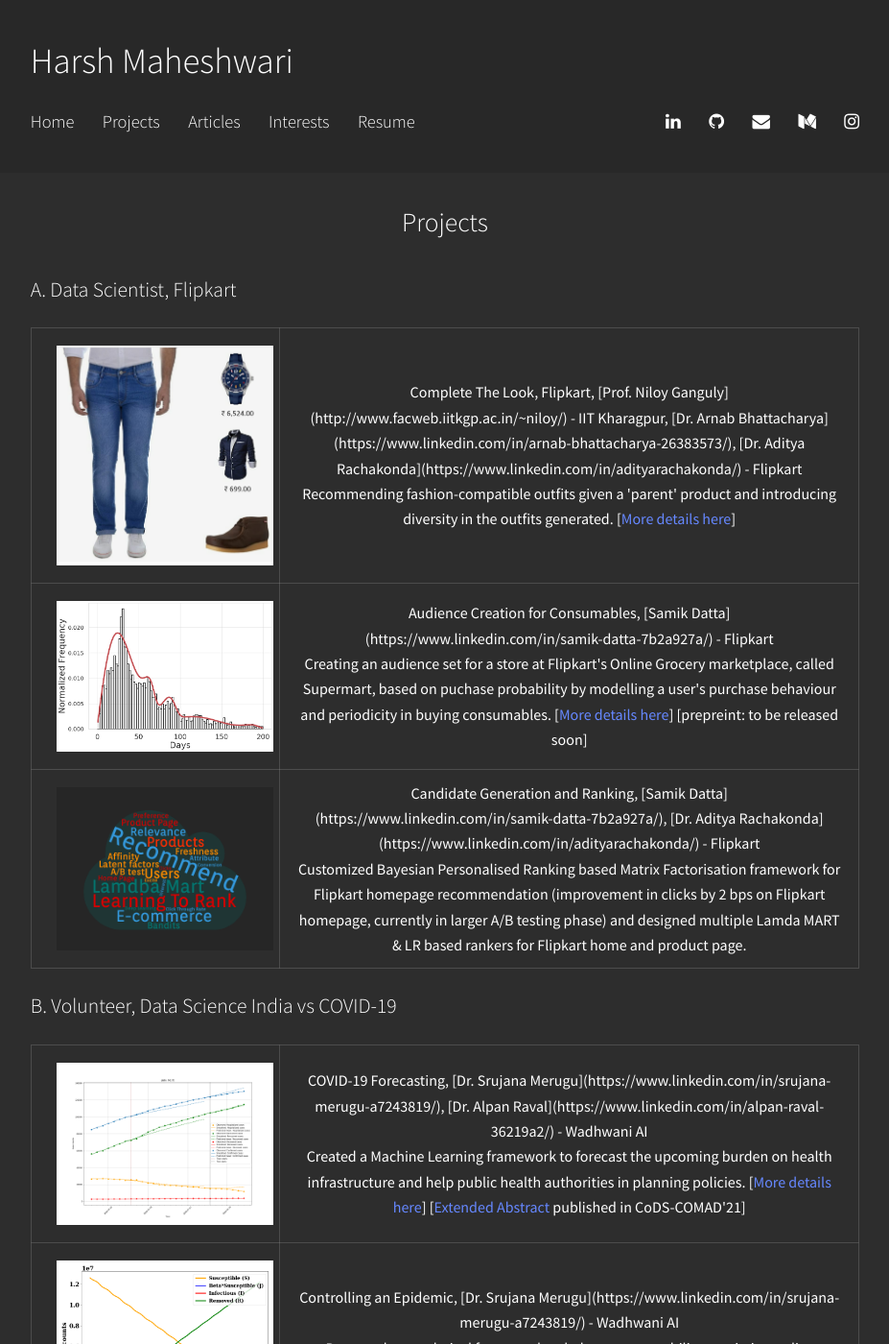
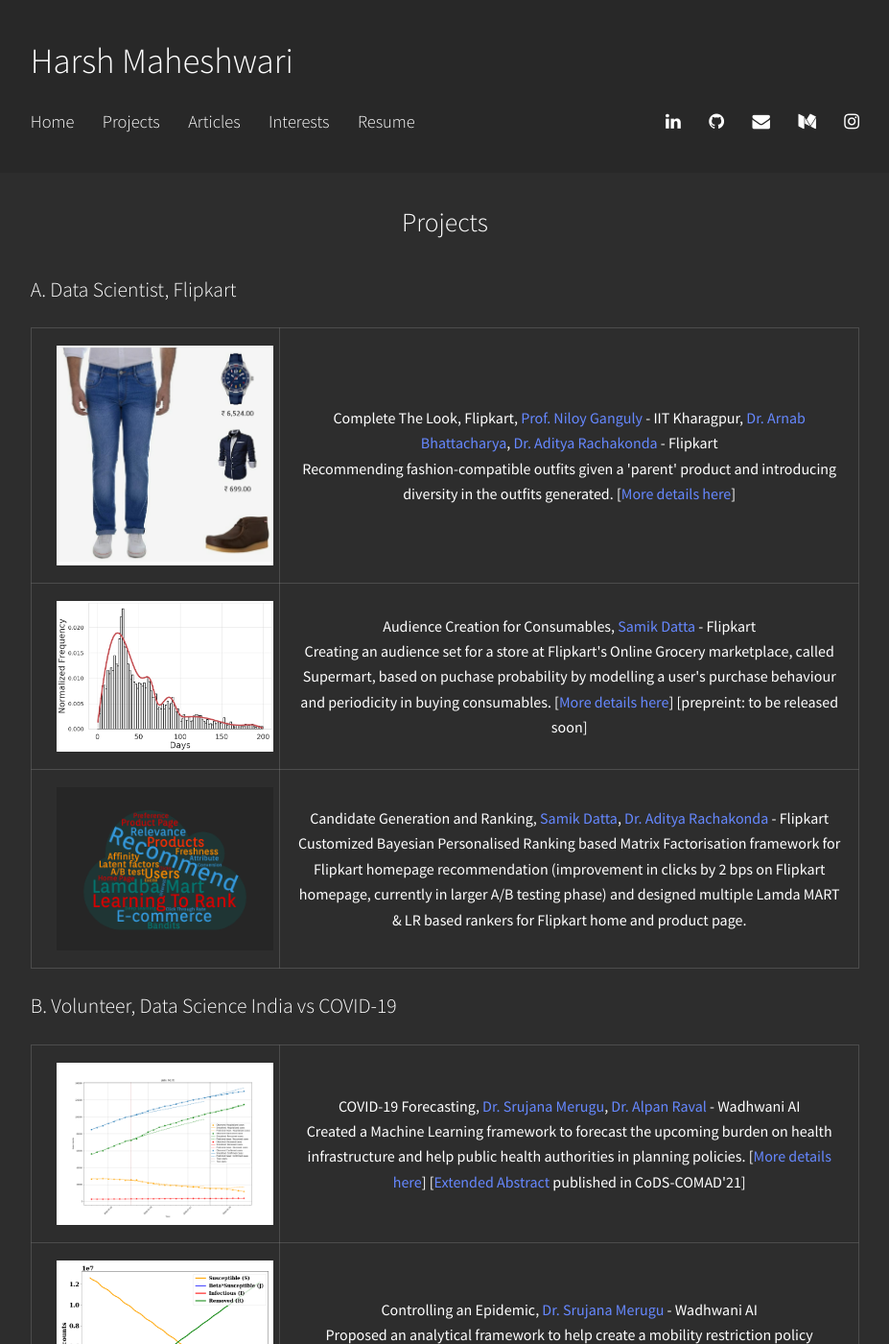
Before and after one commit to harshm121/portfolio-old, a Jekyll site: the page built from Projects/index.md, in a window 1280 px wide and 1400 px high. Shown: the whole window at 96% size, without its empty margins (176-1103 px from the left). Built offline with Jekyll 4.4.1, drawn with Linux system fonts in a browser that asks for light colours; some of the changed lines change nothing that is shown; some of the changed text lies outside the part shown.

Commit message:
Update index.md

```diff
--- a/Projects/index.md
+++ b/Projects/index.md
@@ -20,20 +20,20 @@ title: "Projects"
 <table style="width:100%;">
   <tr>
     <th width="30%"><img align="left" style="padding:10px;" src="./ctl_example.jpeg" alt="CTL Example" height = "60%"></th>
-    <th width="70%"><b>Complete The Look</b>, Flipkart, [Prof. Niloy Ganguly](http://www.facweb.iitkgp.ac.in/~niloy/) - IIT Kharagpur, [Dr. Arnab Bhattacharya](https://www.linkedin.com/in/arnab-bhattacharya-26383573/), [Dr. Aditya Rachakonda](https://www.linkedin.com/in/adityarachakonda/) - Flipkart <br>
+	  <th width="70%"><b>Complete The Look</b>, Flipkart, <a href = "http://www.facweb.iitkgp.ac.in/~niloy/">Prof. Niloy Ganguly</a> - IIT Kharagpur, <a href="https://www.linkedin.com/in/arnab-bhattacharya-26383573/">Dr. Arnab Bhattacharya</a>, <a href="https://www.linkedin.com/in/adityarachakonda/">Dr. Aditya Rachakonda</a> - Flipkart <br>
 Recommending fashion-compatible outfits given a 'parent' product and introducing diversity in the outfits generated. [<a href="https://harshm121.github.io/Projects/CTL/">More details here</a>]</th>
   </tr>
 
 
   <tr>
     <th width="30%"><img align="left" style="padding:10px;" src="./supermart.png" alt="supermart sugar example" height="80%"></th>
-	<th width="70%"><b>Audience Creation for Consumables</b>, [Samik Datta](https://www.linkedin.com/in/samik-datta-7b2a927a/) - Flipkart <br>
+	<th width="70%"><b>Audience Creation for Consumables</b>, <a href="https://www.linkedin.com/in/samik-datta-7b2a927a/">Samik Datta</a> - Flipkart <br>
 Creating an audience set for a store at Flipkart's Online Grocery marketplace, called Supermart, based on puchase probability by modelling a user's purchase behaviour and periodicity in buying consumables. [<a href="https://harshm121.github.io/Projects/supermart/">More details here</a>] [prepreint: to be released soon]</th>
   </tr>
 
   <tr>
     <th width="30%"><img align="left" style="padding:10px;" src="./reco.png" alt="Recommendation word cloud" height="80%"></th>
-	<th width="70%"><b>Candidate Generation and Ranking</b>, [Samik Datta](https://www.linkedin.com/in/samik-datta-7b2a927a/), [Dr. Aditya Rachakonda](https://www.linkedin.com/in/adityarachakonda/) - Flipkart <br>
+	<th width="70%"><b>Candidate Generation and Ranking</b>, <a href="https://www.linkedin.com/in/samik-datta-7b2a927a/">Samik Datta</a>, <a href="https://www.linkedin.com/in/adityarachakonda/">Dr. Aditya Rachakonda</a> - Flipkart <br>
 		Customized <b>Bayesian Personalised Ranking</b> based Matrix Factorisation framework for Flipkart homepage recommendation (improvement in clicks by 2 bps on Flipkart homepage, currently in larger A/B testing phase) and designed multiple Lamda MART & LR based rankers for Flipkart home and product page.</th>
   </tr>
 
@@ -45,14 +45,14 @@ Creating an audience set for a store at Flipkart's Online Grocery marketplace, c
 <table style="width:100%;">
   <tr>
     <th width="30%"><img align="left" style="padding:10px;" src="./covid_forecasting.png" alt="Forecasting Example" width = "100%"></th>
-    <th width="70%"><b>COVID-19 Forecasting</b>, [Dr. Srujana Merugu](https://www.linkedin.com/in/srujana-merugu-a7243819/), [Dr. Alpan Raval](https://www.linkedin.com/in/alpan-raval-36219a2/) - Wadhwani AI <br>
+	  <th width="70%"><b>COVID-19 Forecasting</b>, <a href="https://www.linkedin.com/in/srujana-merugu-a7243819/">Dr. Srujana Merugu</a>, <a href="https://www.linkedin.com/in/alpan-raval-36219a2/">Dr. Alpan Raval</a> - Wadhwani AI <br>
 Created a Machine Learning framework to forecast the upcoming burden on health infrastructure and help public health authorities in planning policies. [<a href="https://harshm121.github.io/Projects/covid_forecasting">More details here</a>] [<a href="https://www.medrxiv.org/content/10.1101/2020.10.19.20215293v1">Extended Abstract</a> published in CoDS-COMAD'21]</th>
   </tr>
 
 
   <tr>
     <th width="30%"><img align="left" style="padding:10px;" src="./cosir.png" alt="CoSIR Model" width="100%"></th>
-	<th width="70%"><b>Controlling an Epidemic</b>,  [Dr. Srujana Merugu](https://www.linkedin.com/in/srujana-merugu-a7243819/) - Wadhwani AI <br>
+	<th width="70%"><b>Controlling an Epidemic</b>,  <a href="https://www.linkedin.com/in/srujana-merugu-a7243819/">Dr. Srujana Merugu</a> - Wadhwani AI <br>
 Proposed an analytical framework to help create a mobility restriction policy schedule to control an epidemic to a desired level.[<a href="https://harshm121.github.io/Projects/cosir/">More details here</a>] [prepreint: to be released soon]</th>
   </tr>
 
@@ -64,14 +64,14 @@ Proposed an analytical framework to help create a mobility restriction policy sc
 <table style="width:100%;">
   <tr>
     <th width="30%"><img align="left" style="padding:10px;" src="./skinseg.png" alt="Skin segmentation example" width = "100%"></th>
-    <th width="70%"><b>Skin Segmentation using NIR Images</b>, [Prof. Prathosh AP](https://sites.google.com/view/prathosh) - IIT Delhi <br>
+	  <th width="70%"><b>Skin Segmentation using NIR Images</b>, <a href="https://sites.google.com/view/prathosh">Prof. Prathosh AP</a> - IIT Delhi <br>
 The aim of the project is to segment human skin out of Near Infrared Images. Skin segmentation from RGB images is a well studied problem but since many night vision cameras use infrared, segmenting skin from infra red images can be useful. This requires a lot of annotated data which is not available in large amounts. However, RGB images with skin annotations are available abunduntly. Hence to solve the problem of data availability, we first trained a RGB to NIR Transformation using pix2pix type conditional GAN and then trained a skin segmentation on RGB converted to NIR images. </th>
   </tr>
 
 
   <tr>
     <th width="30%"><img align="left" style="padding:10px;" src="./boardsnapped.png" alt="Example images" width="100%"></th>
-	<th width="70%"><b>boardSnapped/b>, [Prof. Prathosh AP](https://sites.google.com/view/prathosh) - IIT Delhi <br>
+	<th width="70%"><b>boardSnapped/b>, <a href="https://sites.google.com/view/prathosh">Prof. Prathosh AP</a> - IIT Delhi <br>
 	There are a lot of recorded lectures on the internet, but the lectures are usually too long and slow and it is difficult to skim through a video like one would do in notes. We formulated this task to a Machine Learnin task of finding certain key frames from an educational video (NPTEL Videos) which capture all the written content in a video. Thus 1 one hour video can be successfully summarized in about 10 images. [<a href="https://docs.google.com/presentation/d/1hnYlk-_ie_55itjfKPlbFFm5x9woRM1kMJZJNiyOV2I/edit?usp=sharing">Presentation</a>]
 </th>
   </tr>
```
